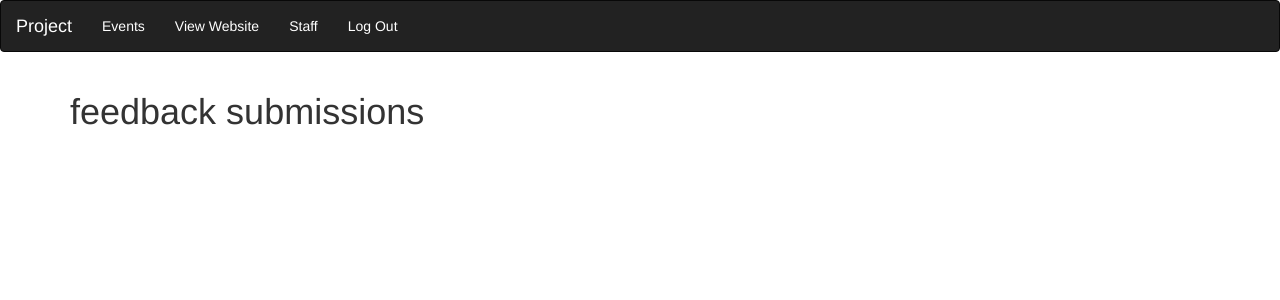
After one commit to PalaJagadeeshwari/Feedback-System, a Flask app: page /admin/viewfeedback in a window 1280 px wide. The commit adds this page. Shown: the top 300 px of the page. Run offline with Flask 2, Linux system fonts and the light colour scheme; parts of the project's set-up code (start-up, migrations or seed data) failed here and were passed over; some libraries are stand-ins or nearby versions.

Commit message:
almost done

```diff
--- a/fbproject/fbproject/routes.py
+++ b/fbproject/fbproject/routes.py
@@ -16,7 +16,7 @@ def home():
 	all_events = Event.query.filter_by(status = 1).all()
 	return render_template("userhome.html", events = all_events)
 
-@app.route("/futureevennts")
+@app.route("/futureevents")
 def future_events():
 	events = Event.query.filter_by(status = 0).all()
 	return render_template('future events.html', events = events)
@@ -98,6 +98,13 @@ def forgotpassword():
 def admin_home():
 	return render_template("admin/admin home.html")
 
+@app.route("/admin/viewfeedback")
+def viewfeedback():
+	return render_template("events/view feedback.html")
+
+@app.route("/admin/viewregistration/")
+def viewregistration():
+	return render_template("events/view registrations.html")
 @app.route("/admin/changepassword", methods=["GET", "POST"])
 def change_password():
 	form = ChangePasswordForm()
@@ -167,3 +174,8 @@ def edit(id):
 def addstaff():
 	form = AddStaffForm()
 	return render_template("admin/add staff.html", form = form)
+
+@app.route("/admin/viewstaff/")
+def viewstaff():
+
+	return "hai";
--- a/fbproject/fbproject/templates/admin/admin home.html
+++ b/fbproject/fbproject/templates/admin/admin home.html
@@ -77,11 +77,11 @@ section .table {
 <ul class = "container1">
 	<div class="box1">
 	 	<h3 class = "card-title">Registrations</h3>
-		<li><a href="" class="card-link">View Registrations</a></li>
+		<li><a href="{{url_for('viewregistration')}}" class="card-link">View Registrations</a></li>
     </div>
     <div class="box1">
         <h3 class = "card-title">Feedback</h3>
-        <li><a href="" class = "card-link">View feedback</a></li>
+        <li><a href="{{url_for('viewfeedback')}}" class = "card-link">View feedback</a></li>
     </div>
 </ul>
 </div>
--- /dev/null
+++ b/fbproject/fbproject/templates/admin/viewstaff.html
@@ -0,0 +1,5 @@
+{% extends "adminpage.html" %}
+
+{% block content %}
+<h1>view staff</h1>
+{% endblock %}
--- a/fbproject/fbproject/templates/adminpage.html
+++ b/fbproject/fbproject/templates/adminpage.html
@@ -31,9 +31,15 @@
      <ul class="nav navbar-nav">
 
 
-       <li><a href="{{url_for('view')}}" class = "nav-element" style = "color: #fff;">View Events</a></li>
+       <li><a href="{{url_for('view')}}" class = "nav-element" style = "color: #fff;">Events</a></li>
 
        <li><a href="/" style = "color: #fff;">View Website</a></li>
+       <li><a href="{{ url_for('viewstaff')}}" style = "color: #fff;">Staff</a></li>
+
+
+
+
+
        <li><a href="{{ url_for('logout')}}" style = "color: #fff;">Log Out</a></li>
 
      </ul>
--- /dev/null
+++ b/fbproject/fbproject/templates/events/view feedback.html
@@ -0,0 +1,8 @@
+
+{% extends "adminpage.html" %}
+
+{% block content %}
+
+
+<h1>feedback submissions</h1>
+{% endblock %}
```
Also changed, not shown: fbproject/fbproject/templates/events/view registrations.html (added, +8 -0 lines).
